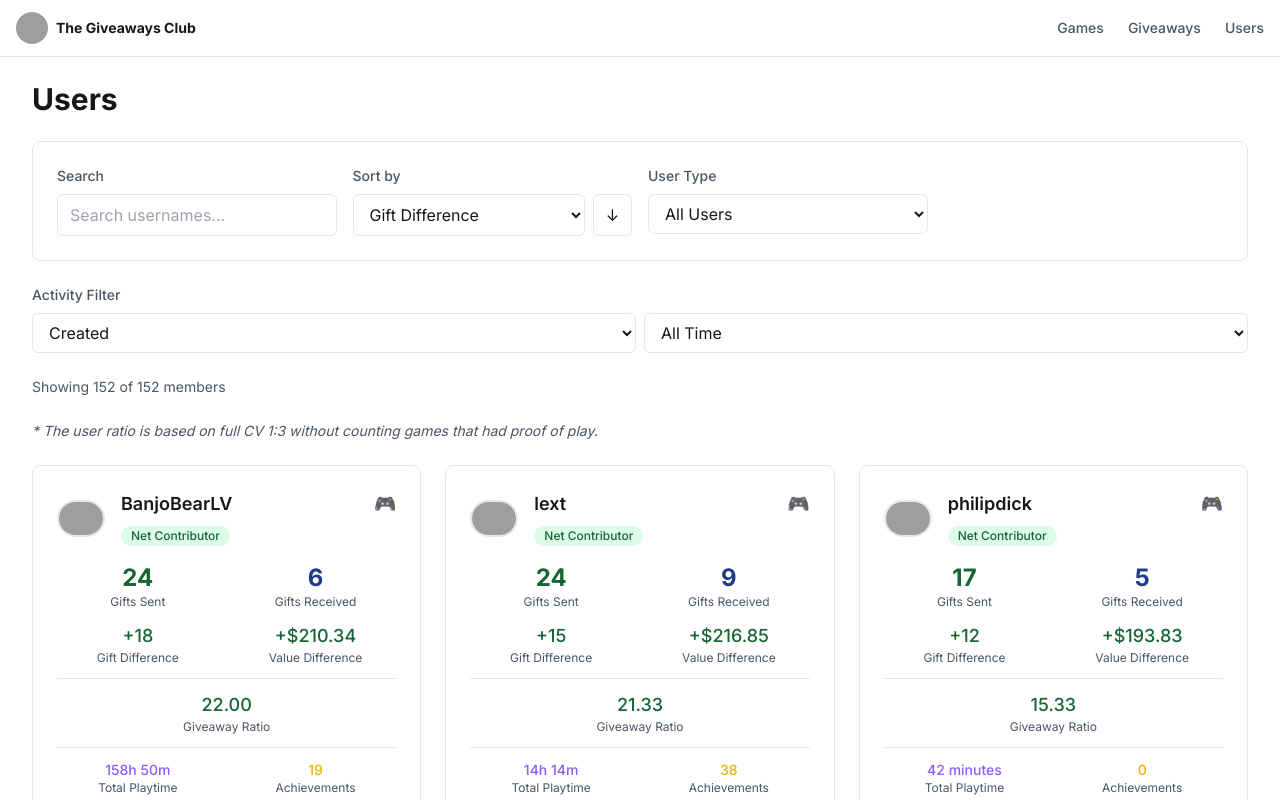
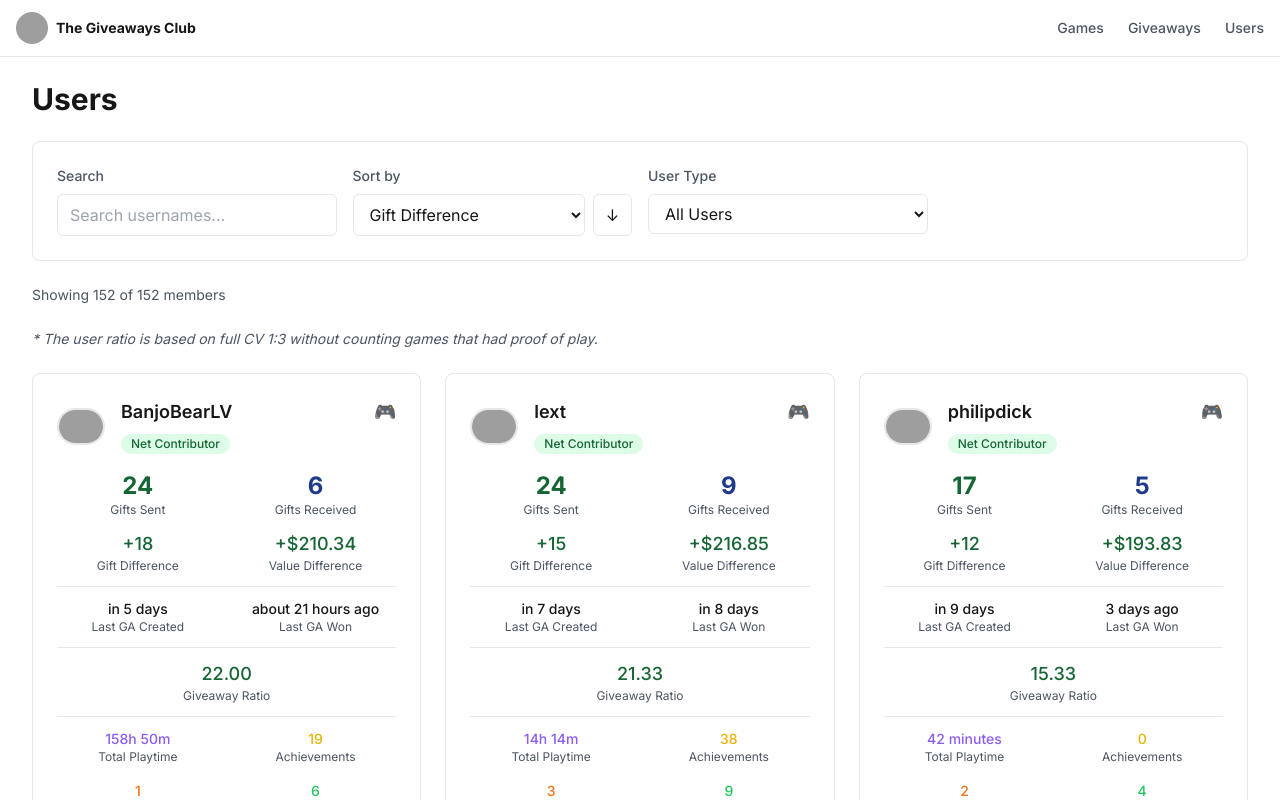
Before and after one commit to yannbf/sg-club, a Next.js app in the folder packages/website/: page /users in a window 1280 px wide. Shown: the top 800 px of the page. Built offline with nearby package versions, Linux system fonts and the light colour scheme; grey boxes are pictures that could not be loaded.

Commit message:
revert changes

```diff
--- a/packages/website/src/app/users/client.tsx
+++ b/packages/website/src/app/users/client.tsx
@@ -5,6 +5,7 @@ import { formatPlaytime } from '@/lib/data'
 import { User } from '@/types'
 import Link from 'next/link'
 import Image from 'next/image'
+import FormattedDate from '@/components/FormattedDate'
 
 interface Props {
   users: User[]
@@ -12,12 +13,10 @@ interface Props {
 
 export default function UsersClient({ users }: Props) {
   const [searchTerm, setSearchTerm] = useState('')
-  const [sortBy, setSortBy] = useState<'username' | 'sent' | 'received' | 'difference' | 'value' | 'playtime' | 'ratio'>('difference')
+  const [sortBy, setSortBy] = useState<'username' | 'sent' | 'received' | 'difference' | 'value' | 'playtime' | 'ratio' | 'last_created' | 'last_won'>('difference')
   const [sortDirection, setSortDirection] = useState<'asc' | 'desc'>('desc')
   const [filterType, setFilterType] = useState<'all' | 'contributors' | 'receivers' | 'neutral'>('all')
   const [showOnlySteam] = useState(false)
-  const [dateFilter, setDateFilter] = useState<'all' | 'week' | 'month' | 'year'>('all')
-  const [dateFilterType, setDateFilterType] = useState<'created' | 'won'>('created')
 
   const getTotalPlaytime = (user: User) => {
     if (!user.giveaways_won) return 0
@@ -45,29 +44,7 @@ export default function UsersClient({ users }: Props) {
           break
       }
 
-      // Add date filtering
-      let matchesDate = true
-      if (dateFilter !== 'all') {
-        const now = Date.now() / 1000
-        const timeframes = {
-          week: 7 * 24 * 60 * 60,
-          month: 30 * 24 * 60 * 60,
-          year: 365 * 24 * 60 * 60
-        }
-        const timeframe = timeframes[dateFilter]
-
-        if (dateFilterType === 'created') {
-          const lastCreated = user.giveaways_created?.reduce((latest, ga) =>
-            Math.max(latest, ga.end_timestamp), 0) ?? 0
-          matchesDate = lastCreated > (now - timeframe)
-        } else {
-          const lastWon = user.giveaways_won?.reduce((latest, ga) =>
-            Math.max(latest, ga.end_timestamp), 0) ?? 0
-          matchesDate = lastWon > (now - timeframe)
-        }
-      }
-
-      return matchesSearch && matchesSteam && matchesType && matchesDate
+      return matchesSearch && matchesSteam && matchesType
     })
 
     filtered.sort((a, b) => {
@@ -94,12 +71,24 @@ export default function UsersClient({ users }: Props) {
         case 'ratio':
           comparison = (b.stats.giveaway_ratio ?? 0) - (a.stats.giveaway_ratio ?? 0)
           break
+        case 'last_created': {
+          const timeA = a.stats.last_giveaway_created_at || 0
+          const timeB = b.stats.last_giveaway_created_at || 0
+          comparison = timeB - timeA
+          break
+        }
+        case 'last_won': {
+          const timeA = a.stats.last_giveaway_won_at || 0
+          const timeB = b.stats.last_giveaway_won_at || 0
+          comparison = timeB - timeA
+          break
+        }
       }
       return sortDirection === 'asc' ? -comparison : comparison
     })
 
     return filtered
-  }, [users, searchTerm, sortBy, filterType, showOnlySteam, sortDirection, dateFilter, dateFilterType])
+  }, [users, searchTerm, sortBy, filterType, showOnlySteam, sortDirection])
 
   const getUserTypeBadge = (user: User) => {
     const ratio = user.stats.giveaway_ratio ?? 0
@@ -156,7 +145,7 @@ export default function UsersClient({ users }: Props) {
             <div className="flex gap-2">
               <select
                 value={sortBy}
-                onChange={(e) => setSortBy(e.target.value as 'username' | 'sent' | 'received' | 'difference' | 'value' | 'playtime' | 'ratio')}
+                onChange={(e) => setSortBy(e.target.value as 'username' | 'sent' | 'received' | 'difference' | 'value' | 'playtime' | 'ratio' | 'last_created' | 'last_won')}
                 className="w-full px-3 py-2 border border-card-border rounded-md bg-transparent focus:outline-none focus:ring-2 focus:ring-accent"
               >
                 <option value="difference">Gift Difference</option>
@@ -166,6 +155,8 @@ export default function UsersClient({ users }: Props) {
                 <option value="playtime">Total Playtime</option>
                 <option value="username">Username</option>
                 <option value="ratio">Giveaway Ratio</option>
+                <option value="last_created">Last GA Created</option>
+                <option value="last_won">Last GA Won</option>
               </select>
               <button
                 onClick={() => setSortDirection(prev => prev === 'asc' ? 'desc' : 'asc')}
@@ -192,32 +183,6 @@ export default function UsersClient({ users }: Props) {
               <option value="neutral">Neutral Users</option>
             </select>
           </div>
-        </div>
-      </div>
-
-      <div>
-        <label className="block text-sm font-medium text-muted-foreground mb-2">
-          Activity Filter
-        </label>
-        <div className="flex gap-2">
-          <select
-            value={dateFilterType}
-            onChange={(e) => setDateFilterType(e.target.value as 'created' | 'won')}
-            className="w-1/2 px-3 py-2 border border-card-border rounded-md bg-transparent focus:outline-none focus:ring-2 focus:ring-accent"
-          >
-            <option value="created">Created</option>
-            <option value="won">Won</option>
-          </select>
-          <select
-            value={dateFilter}
-            onChange={(e) => setDateFilter(e.target.value as 'all' | 'week' | 'month' | 'year')}
-            className="w-1/2 px-3 py-2 border border-card-border rounded-md bg-transparent focus:outline-none focus:ring-2 focus:ring-accent"
-          >
-            <option value="all">All Time</option>
-            <option value="week">Last Week</option>
-            <option value="month">Last Month</option>
-            <option value="year">Last Year</option>
-          </select>
         </div>
       </div>
 
@@ -302,6 +267,23 @@ export default function UsersClient({ users }: Props) {
                 </div>
               </div>
 
+              <div className="pt-3 border-t border-card-border">
+                <div className="grid grid-cols-2 gap-4">
+                  <div className="text-center">
+                    <div className="text-sm font-medium">
+                      {user.stats.last_giveaway_created_at ? <FormattedDate timestamp={user.stats.last_giveaway_created_at} /> : 'Never' }
+                    </div>
+                    <div className="text-xs text-muted-foreground">Last GA Created</div>
+                  </div>
+                  <div className="text-center">
+                    <div className="text-sm font-medium">
+                      {user.stats.last_giveaway_won_at ? <FormattedDate timestamp={user.stats.last_giveaway_won_at} /> : 'Never'}
+                    </div>
+                    <div className="text-xs text-muted-foreground">Last GA Won</div>
+                  </div>
+                </div>
+              </div>
+
               <div className="text-center pt-3 border-t border-card-border">
                 <div className={`text-lg font-medium ${(user.stats.giveaway_ratio ?? 0) > 0 ? 'text-success-foreground' :
                     (user.stats.giveaway_ratio ?? 0) < -1 ? 'text-error-foreground' :
```
